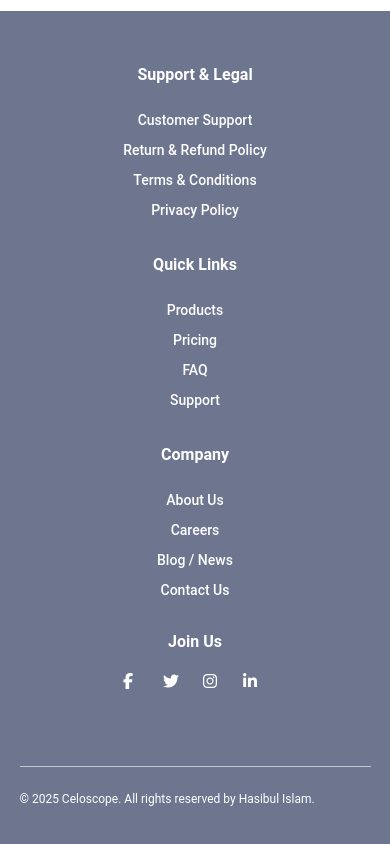
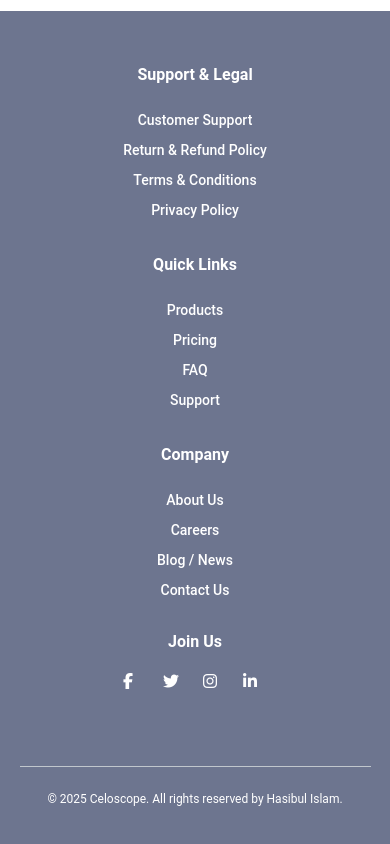
Before and after one commit to Hasibul006/Celloscope-Assignment, a plain HTML site: page index.html in a window 390 px wide. Shown: the part 9129-9973 px from the top of the page. Drawn offline with Linux system fonts and the light colour scheme.

Commit message:
fixing the alignment of copyright section for smaller display

```diff
--- a/styles.css
+++ b/styles.css
@@ -1778,4 +1778,8 @@ header {
   .socialIcons {
     justify-content: center;
   }
-}
+
+  .footerBottom {
+    justify-content: center;
+  }
+}
```
